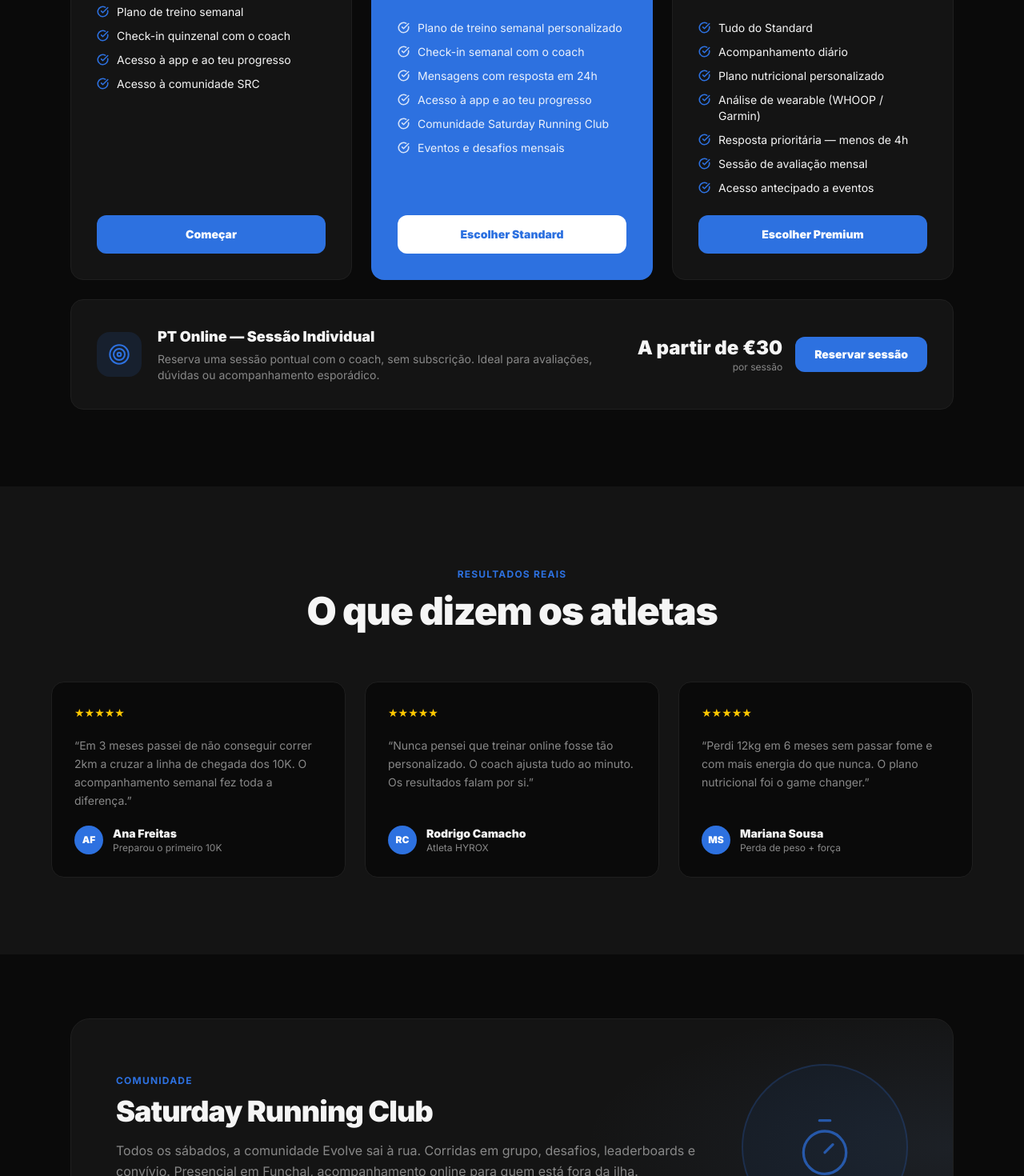
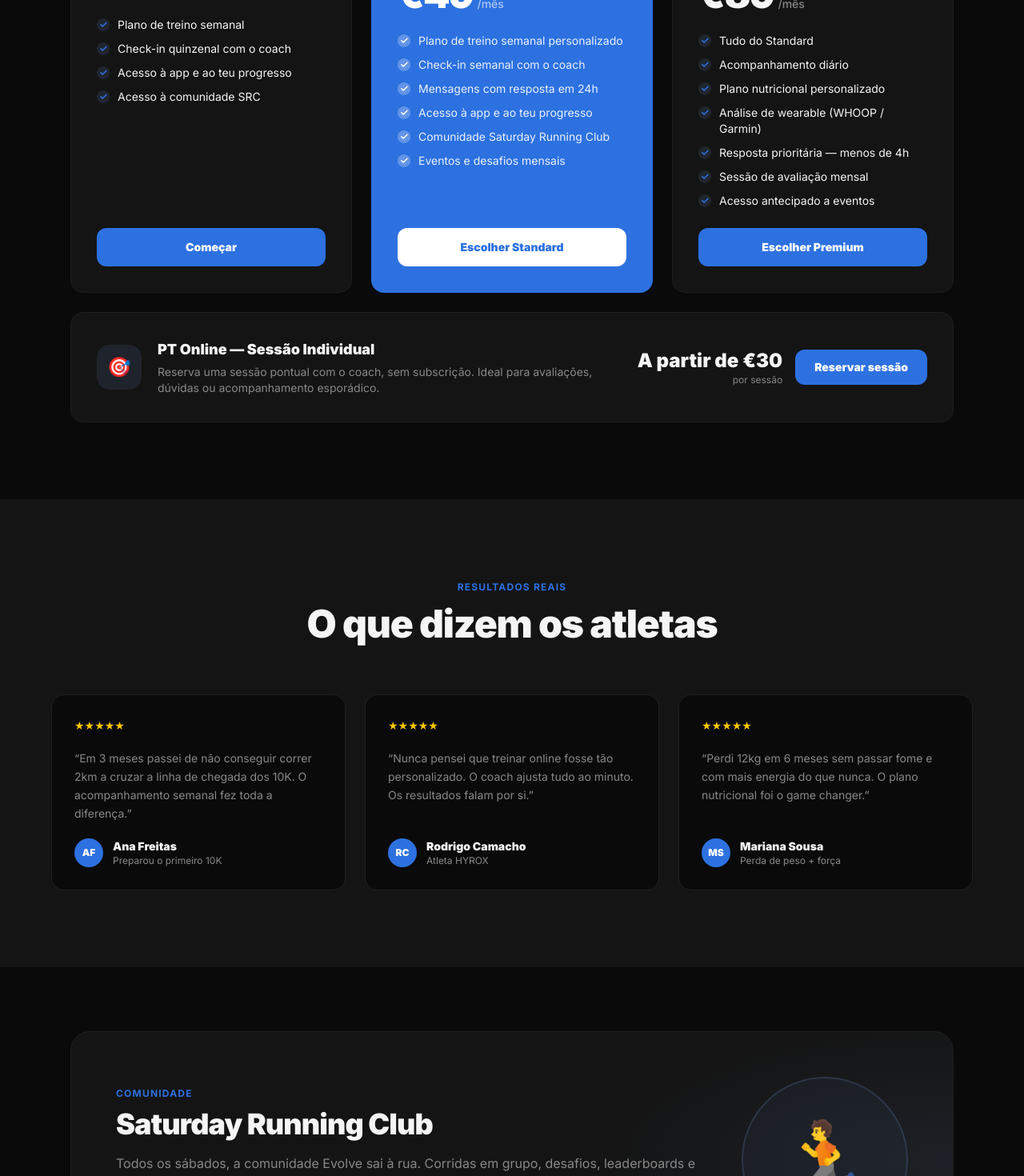
Before and after one commit to crisconnectpt/evolve-platform, a Next.js app: page / in a window 1280 px wide. Shown: the part 2900-4370 px from the top of the page at 80% size. Built offline with nearby package versions, Linux system fonts and the light colour scheme.

Commit message:
revert: repor emojis em vez de ícones Lucide

```diff
--- a/src/app/page.tsx
+++ b/src/app/page.tsx
@@ -1,7 +1,6 @@
 import Link from 'next/link'
 import Image from 'next/image'
 import Animate, { AnimateStagger, AnimateItem } from '@/components/Animate'
-import { Dumbbell, Timer, Zap, Heart, Target, Users, CheckCircle, MapPin, AtSign, Mail, LucideIcon } from 'lucide-react'
 
 const planos = [
   {
@@ -82,13 +81,13 @@ const metodologia = [
   },
 ]
 
-const modalidades: { icon: LucideIcon; nome: string; desc: string }[] = [
-  { icon: Dumbbell, nome: 'Força & Hipertrofia', desc: 'Musculação estruturada com periodização inteligente.' },
-  { icon: Timer, nome: 'Corrida & Endurance', desc: 'Preparação para provas, melhoria de pace e resistência.' },
-  { icon: Zap, nome: 'HYROX', desc: 'Treino funcional de alta intensidade para competição.' },
-  { icon: Heart, nome: 'Mobilidade & Saúde', desc: 'Movimento sem dor, longevidade e qualidade de vida.' },
-  { icon: Target, nome: 'PT Online (sessões)', desc: 'Sessões individuais pontuais com o teu coach.' },
-  { icon: Users, nome: 'Saturday Running Club', desc: 'Comunidade de corrida presencial em Funchal.' },
+const modalidades = [
+  { icon: '🏋️', nome: 'Força & Hipertrofia', desc: 'Musculação estruturada com periodização inteligente.' },
+  { icon: '🏃', nome: 'Corrida & Endurance', desc: 'Preparação para provas, melhoria de pace e resistência.' },
+  { icon: '⚡', nome: 'HYROX', desc: 'Treino funcional de alta intensidade para competição.' },
+  { icon: '🤸', nome: 'Mobilidade & Saúde', desc: 'Movimento sem dor, longevidade e qualidade de vida.' },
+  { icon: '🎯', nome: 'PT Online (sessões)', desc: 'Sessões individuais pontuais com o teu coach.' },
+  { icon: '🏃‍♂️', nome: 'Saturday Running Club', desc: 'Comunidade de corrida presencial em Funchal.' },
 ]
 
 const depoimentos = [
@@ -261,7 +260,7 @@ export default function HomePage() {
                 className="rounded-2xl border p-6 flex flex-col gap-3 hover:border-blue-500/40 transition-colors cursor-default h-full"
                 style={{ background: 'var(--background)', borderColor: 'var(--card-border)' }}
               >
-                <m.icon size={28} style={{ color: 'var(--accent)' }} strokeWidth={1.75} />
+                <span className="text-3xl">{m.icon}</span>
                 <h3 className="font-black text-base">{m.nome}</h3>
                 <p className="text-sm" style={{ color: 'var(--muted-foreground)' }}>{m.desc}</p>
               </div>
@@ -341,12 +340,15 @@ export default function HomePage() {
                       className="flex items-start gap-2.5 text-sm"
                       style={{ color: plano.destaque ? 'rgba(255,255,255,0.9)' : 'var(--foreground)' }}
                     >
-                              <CheckCircle
-                        size={15}
-                        strokeWidth={2.5}
-                        className="mt-0.5 flex-shrink-0"
-                        style={{ color: plano.destaque ? 'rgba(255,255,255,0.8)' : 'var(--accent)' }}
-                      />
+                              <span
+                        className="mt-0.5 flex-shrink-0 w-4 h-4 rounded-full flex items-center justify-center text-xs font-bold"
+                        style={{
+                          background: plano.destaque ? 'rgba(255,255,255,0.25)' : 'rgba(104,143,200,0.15)',
+                          color: plano.destaque ? '#ffffff' : 'var(--accent)',
+                        }}
+                      >
+                        ✓
+                      </span>
                       {f}
                     </li>
                   ))}
@@ -376,10 +378,10 @@ export default function HomePage() {
         >
           <div className="flex items-center gap-5">
             <div
-              className="w-14 h-14 rounded-2xl flex items-center justify-center flex-shrink-0"
-              style={{ background: 'rgba(45,113,224,0.12)' }}
+              className="w-14 h-14 rounded-2xl flex items-center justify-center text-2xl flex-shrink-0"
+              style={{ background: 'rgba(104,143,200,0.12)' }}
             >
-              <Target size={28} style={{ color: 'var(--accent)' }} strokeWidth={1.75} />
+              🎯
             </div>
             <div>
               <h3 className="font-black text-lg">PT Online — Sessão Individual</h3>
@@ -481,10 +483,10 @@ export default function HomePage() {
           </div>
           <div className="flex-shrink-0 relative">
             <div
-              className="w-40 h-40 md:w-52 md:h-52 rounded-full flex items-center justify-center border-2"
-              style={{ borderColor: 'rgba(45,113,224,0.2)', background: 'rgba(45,113,224,0.06)' }}
+              className="w-40 h-40 md:w-52 md:h-52 rounded-full flex items-center justify-center text-7xl md:text-8xl border-2"
+              style={{ borderColor: 'rgba(104,143,200,0.2)', background: 'rgba(104,143,200,0.06)' }}
             >
-              <Timer size={80} strokeWidth={1} style={{ color: 'var(--accent)', opacity: 0.7 }} />
+              🏃
             </div>
           </div>
         </div>
@@ -541,17 +543,17 @@ export default function HomePage() {
           <AnimateStagger className="grid grid-cols-1 md:grid-cols-3 gap-5" stagger={0.12}>
             {[
               {
-                icon: MapPin,
+                icon: '📍',
                 titulo: 'Localização',
                 linhas: ['Armazém do Mercado', 'Funchal, Madeira'],
               },
               {
-                icon: AtSign,
+                icon: '📱',
                 titulo: 'Instagram',
                 linhas: ['@evolvestudio.pt'],
               },
               {
-                icon: Mail,
+                icon: '✉️',
                 titulo: 'Email',
                 linhas: ['info@evolvestudio.pt'],
               },
@@ -561,9 +563,7 @@ export default function HomePage() {
                 className="rounded-2xl border p-6 flex flex-col gap-3 text-center h-full"
                 style={{ background: 'var(--background)', borderColor: 'var(--card-border)' }}
               >
-                <div className="flex justify-center">
-                  <c.icon size={28} style={{ color: 'var(--accent)' }} strokeWidth={1.75} />
-                </div>
+                <div className="text-3xl">{c.icon}</div>
                 <div className="font-black text-sm">{c.titulo}</div>
                 {c.linhas.map((l) => (
                   <div key={l} className="text-sm" style={{ color: 'var(--muted-foreground)' }}>{l}</div>
--- a/src/components/Sidebar.tsx
+++ b/src/components/Sidebar.tsx
@@ -4,29 +4,25 @@ import Image from 'next/image'
 import { usePathname } from 'next/navigation'
 import { useState, useEffect } from 'react'
 import { logout } from '@/app/auth/actions'
-import {
-  LayoutDashboard, Dumbbell, Target, CheckSquare, MessageCircle,
-  Users, Timer, Home, User, LogOut, X, LucideIcon,
-} from 'lucide-react'
 
-const coachLinks: { href: string; label: string; icon: LucideIcon }[] = [
-  { href: '/dashboard', label: 'Dashboard', icon: LayoutDashboard },
-  { href: '/dashboard/treinos', label: 'Treinos', icon: Dumbbell },
-  { href: '/dashboard/pt', label: 'PT Online', icon: Target },
-  { href: '/dashboard/check-ins', label: 'Check-ins', icon: CheckSquare },
-  { href: '/dashboard/mensagens', label: 'Mensagens', icon: MessageCircle },
-  { href: '/dashboard/clientes', label: 'Clientes', icon: Users },
-  { href: '/dashboard/comunidade', label: 'Comunidade SRC', icon: Timer },
+const coachLinks = [
+  { href: '/dashboard', label: 'Dashboard', icon: '⚡' },
+  { href: '/dashboard/treinos', label: 'Treinos', icon: '🏋️' },
+  { href: '/dashboard/pt', label: 'PT Online', icon: '🎯' },
+  { href: '/dashboard/check-ins', label: 'Check-ins', icon: '✅' },
+  { href: '/dashboard/mensagens', label: 'Mensagens', icon: '💬' },
+  { href: '/dashboard/clientes', label: 'Clientes', icon: '👥' },
+  { href: '/dashboard/comunidade', label: 'Comunidade SRC', icon: '🏃' },
 ]
 
-const clientLinks: { href: string; label: string; icon: LucideIcon }[] = [
-  { href: '/dashboard/cliente', label: 'Início', icon: Home },
-  { href: '/dashboard/cliente/treino', label: 'O meu treino', icon: Dumbbell },
-  { href: '/dashboard/cliente/pt', label: 'PT Online', icon: Target },
-  { href: '/dashboard/cliente/check-in', label: 'Check-in', icon: CheckSquare },
-  { href: '/dashboard/cliente/mensagens', label: 'Mensagens', icon: MessageCircle },
-  { href: '/dashboard/cliente/comunidade', label: 'Comunidade SRC', icon: Timer },
-  { href: '/dashboard/cliente/conta', label: 'A minha conta', icon: User },
+const clientLinks = [
+  { href: '/dashboard/cliente', label: 'Início', icon: '⚡' },
+  { href: '/dashboard/cliente/treino', label: 'O meu treino', icon: '🏋️' },
+  { href: '/dashboard/cliente/pt', label: 'PT Online', icon: '🎯' },
+  { href: '/dashboard/cliente/check-in', label: 'Check-in', icon: '✅' },
+  { href: '/dashboard/cliente/mensagens', label: 'Mensagens', icon: '💬' },
+  { href: '/dashboard/cliente/comunidade', label: 'Comunidade SRC', icon: '🏃' },
+  { href: '/dashboard/cliente/conta', label: 'A minha conta', icon: '👤' },
 ]
 
 export default function Sidebar({ role, name }: { role: string; name: string }) {
@@ -55,10 +51,10 @@ export default function Sidebar({ role, name }: { role: string; name: string })
         {/* Fechar no mobile */}
         <button
           onClick={() => setOpen(false)}
-          className="md:hidden"
+          className="md:hidden text-lg"
           style={{ color: 'var(--muted-foreground)' }}
         >
-          <X size={18} />
+          ✕
         </button>
       </div>
 
@@ -75,7 +71,7 @@ export default function Sidebar({ role, name }: { role: string; name: string })
                 color: active ? '#ffffff' : 'var(--muted-foreground)',
               }}
             >
-              <link.icon size={16} strokeWidth={2} />
+              <span>{link.icon}</span>
               {link.label}
             </Link>
           )
@@ -101,7 +97,7 @@ export default function Sidebar({ role, name }: { role: string; name: string })
             className="flex items-center gap-3 px-3 py-2 rounded-lg text-xs mt-1 transition-colors w-full text-left"
             style={{ color: 'var(--muted-foreground)' }}
           >
-            <LogOut size={14} /> Sair
+            <span>🚪</span> Sair
           </button>
         </form>
       </div>
```
